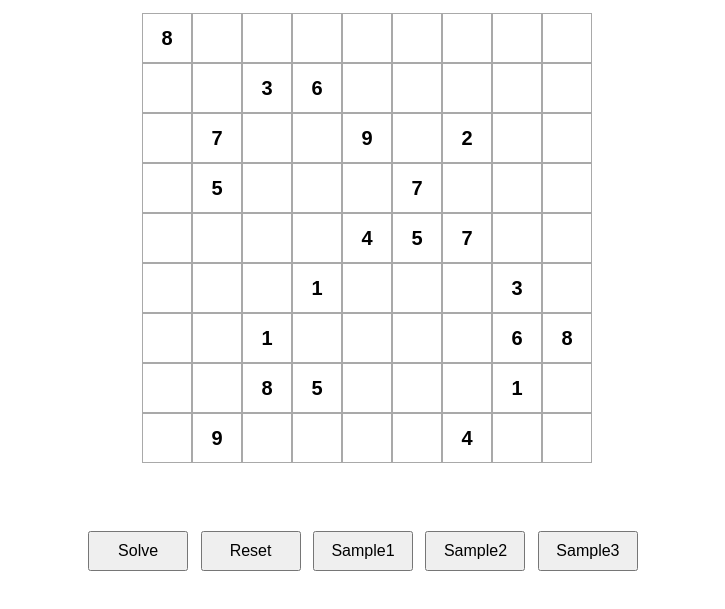
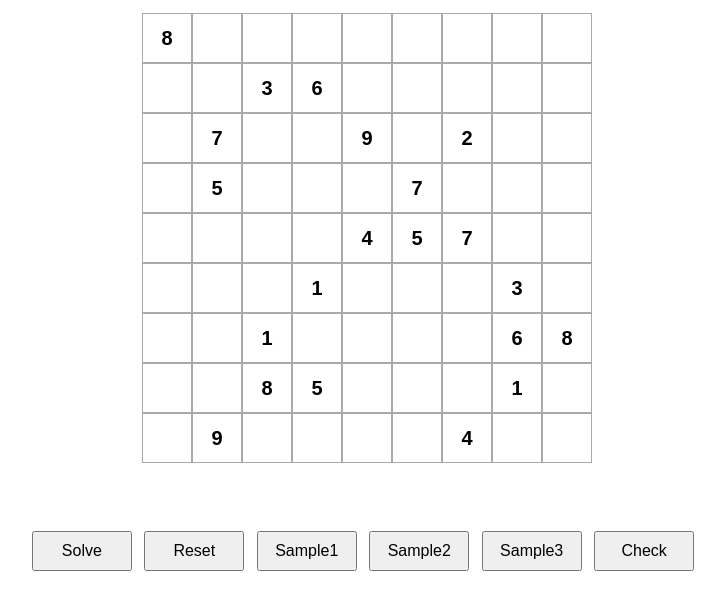
Before and after one commit to Arjun-Raghav/Sudoku-Solver, a plain HTML site: page index.html in a window 1280 px wide. Shown: the part 105-714 px from the top of the page, without its empty margins (273-998 px from the left). Drawn offline with Linux system fonts and the light colour scheme.

Commit message:
Update index.html

```diff
--- a/index.html
+++ b/index.html
@@ -17,11 +17,13 @@
         <br>
         <div id="digits">
         </div>
-      <input type="button" id="solveButton" value="Solve" onclick="loader()" class="buttons">
+      <input type="button" id="solveButton" value="Solve" onclick="loader()" class="buttons" >
       <input type="button" id="resetButton" value="Reset" class="buttons" onclick="reset()">
       <input type="button" id="samp1" value="Sample1" class="buttons" onclick="Sample1()">
  <input type="button" id="samp2" value="Sample2" class="buttons" onclick="Sample2()">
       <input type="button" id="samp3" value="Sample3" class="buttons" onclick="Sample3()">
+      <input type="button" id="check" value="Check" class="buttons" onmousedown="check()" onmouseup="decheck()">
+
 
 
 
```
